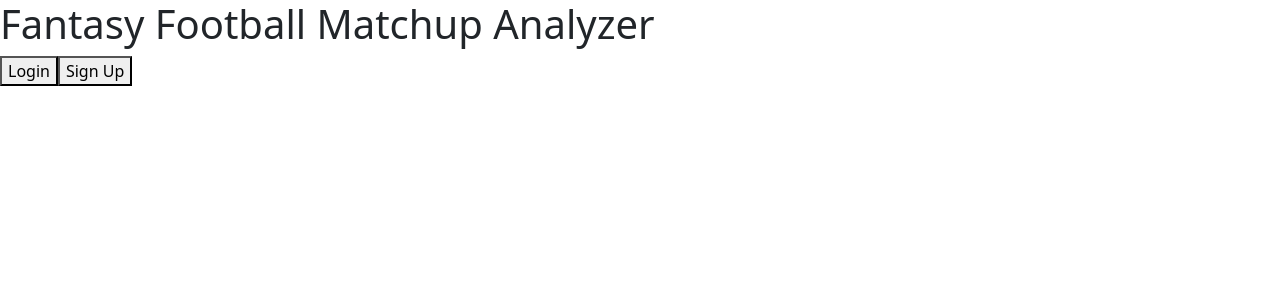
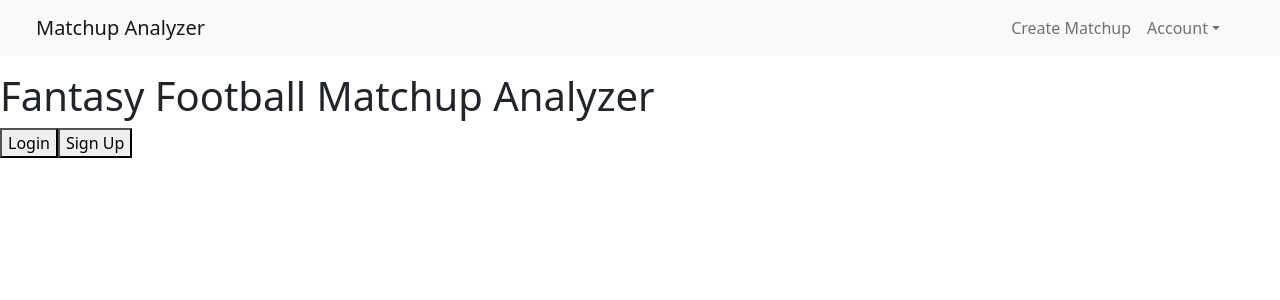
Before and after one commit to CarlBergquist/Fantasy-Football-Matchup, a React (Create React App) app in the folder client/: page / in a window 1280 px wide. Shown: the top 300 px of the page. Built offline with nearby package versions, Linux system fonts and the light colour scheme.

Commit message:
added NavBAr

```diff
--- a/client/src/App.js
+++ b/client/src/App.js
@@ -1,21 +1,22 @@
-import Init from './pages/initial'
-import Main from './pages/main';
-import Account from './pages/account';
-import './App.css';
-import { BrowserRouter as Router, Routes, Route } from 'react-router-dom';
+import Init from "./pages/initial";
+import Main from "./pages/main";
+import Account from "./pages/account";
+import "./App.css";
+import { BrowserRouter as Router, Routes, Route } from "react-router-dom";
 
 function App() {
   return (
+    <div>
       <Router>
         <>
           <Routes>
-        <Route path='/' element={<Init />} />
-        <Route path='/main' element={<Main />} />
-        <Route path='/account' element={<Account />} />
+            <Route path="/" element={<Init />} />
+            <Route path="/main" element={<Main />} />
+            <Route path="/account" element={<Account />} />
           </Routes>
-
         </>
       </Router>
+    </div>
   );
 }
 
--- a/client/src/components/nav.js
+++ b/client/src/components/nav.js
@@ -0,0 +1,50 @@
+import Button from "react-bootstrap/Button";
+import Container from "react-bootstrap/Container";
+import Form from "react-bootstrap/Form";
+import Nav from "react-bootstrap/Nav";
+import Navbar from "react-bootstrap/Navbar";
+import NavDropdown from "react-bootstrap/NavDropdown";
+import Offcanvas from "react-bootstrap/Offcanvas";
+
+// Here we are using object destructuring assignment to pluck off our variables from the props object
+// We assign them to their own variable names
+function NavComponent() {
+  return (
+    <>
+      <Navbar key="lg" bg="light" expand="lg" className="mb-3 px-4">
+        <Container fluid>
+          <Navbar.Brand href="#">Matchup Analyzer</Navbar.Brand>
+          <Navbar.Toggle aria-controls={`offcanvasNavbar-expand-lg`} />
+          <Navbar.Offcanvas
+            id={`offcanvasNavbar-expand-lg`}
+            aria-labelledby={`offcanvasNavbarLabel-expand-lg`}
+            placement="end"
+          >
+            <Offcanvas.Header closeButton>
+              <Offcanvas.Title id={`offcanvasNavbarLabel-expand-lg`}>
+                Account
+              </Offcanvas.Title>
+            </Offcanvas.Header>
+            <Offcanvas.Body>
+              <Nav className="justify-content-end flex-grow-1 pe-3">
+                <Nav.Link href="#action1">Create Matchup</Nav.Link>
+                <NavDropdown
+                  title="Account"
+                  id={`offcanvasNavbarDropdown-expand-sm`}
+                >
+                  <NavDropdown.Item href="#action3">
+                    My Matchups
+                  </NavDropdown.Item>
+                  <NavDropdown.Divider />
+                  <NavDropdown.Item href="#action5">Logout</NavDropdown.Item>
+                </NavDropdown>
+              </Nav>
+            </Offcanvas.Body>
+          </Navbar.Offcanvas>
+        </Container>
+      </Navbar>
+    </>
+  );
+}
+
+export default NavComponent;
--- a/client/src/pages/initial.js
+++ b/client/src/pages/initial.js
@@ -1,10 +1,12 @@
-import React from 'react';
+import React from "react";
+import Nav from "../components/nav";
 //import profilepic from '../../assets/me.jpeg';
 //import "../../styles/about.css"
 
 export default function Init() {
   return (
     <div className="">
+      <Nav />
       <h1>Fantasy Football Matchup Analyzer</h1>
       <button>Login</button>
       <button>Sign Up</button>
```
Also changed, not shown: client/src/pages/account.js (+19 -22 lines), client/src/pages/main.js (+20 -20 lines), 1 other file (tests, documents, lock files or other folders). Lines whose indentation alone changed are shown as unchanged.
